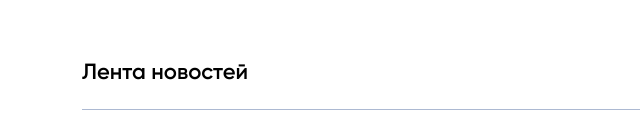
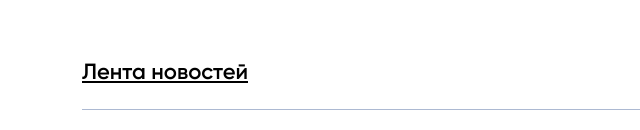
Before and after one commit to Iskender-crypto/KyrgyzNews, a plain HTML site: page index.html in a window 1280 px wide. Shown: the part 670-800 px from the top of the page, 0-640 px from the left. Drawn offline with nearby package versions, Linux system fonts and the light colour scheme; a script that the page names is missing.

Commit message:
поменяла ссылку

```diff
--- a/index.html
+++ b/index.html
@@ -22,7 +22,7 @@
       <div class="container">
         <nav class="navbar navbar-expand-lg navbar-light bg-light">
           <div class="container-fluid">
-            <a class="navbar-brand" href="second.html">Kyrgyznews</a>
+              <a class="navbar-brand" href="second.html">Kyrgyznews</a>
             <button
               class="navbar-toggler"
               type="button"
@@ -156,7 +156,7 @@
     <section class="news">
       <div class="container">
         <div class="news-nav d-flex justify-content-between">
-          <h2 class="news-title">Лента новостей</h2>
+          <a class="news-title" href="second.html">Лента новостей</a>
           <ul class="nav nav-pills mb-3" id="pills-tab" role="tablist">
             <li class="nav-item" role="presentation">
               <button
```
